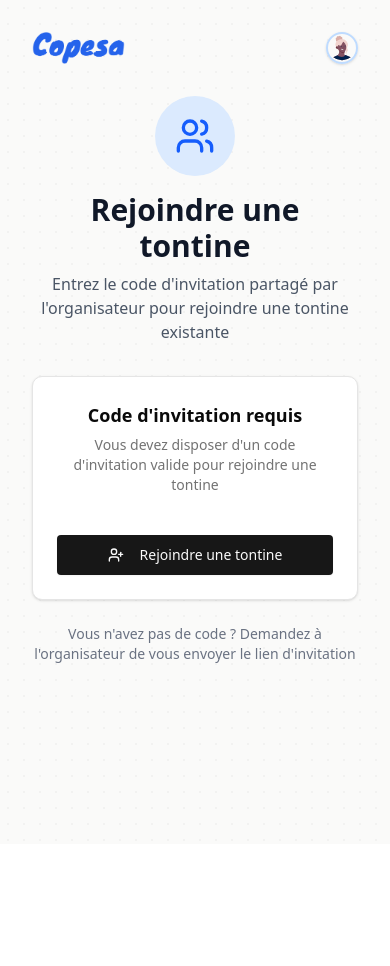
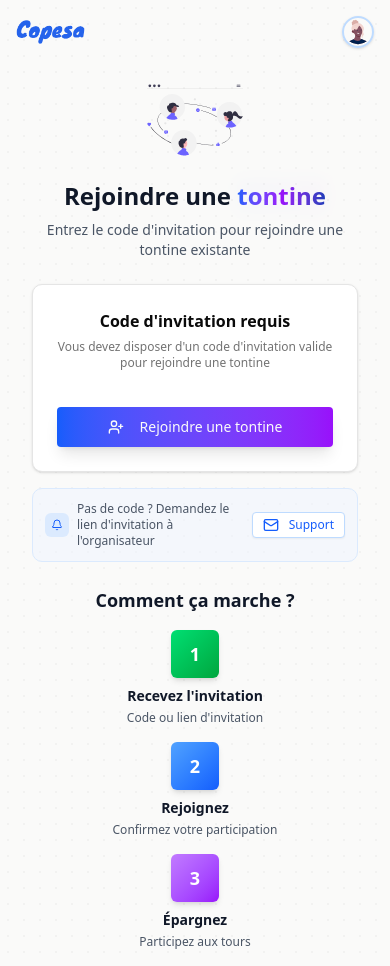
Before and after one commit to rpams/tontine-web, a Next.js app: page /tontines in a window 390 px wide. Before the commit the page ends 844 px from the top, so only its background shows below. Built offline with nearby package versions, Linux system fonts and the light colour scheme.

Commit message:
update responsive design - ui update

```diff
--- a/app/tontines/page.tsx
+++ b/app/tontines/page.tsx
@@ -33,7 +33,8 @@ import {
   UserPlus,
   Search,
   Key,
-  ExternalLink
+  ExternalLink,
+  Mail
 } from "lucide-react";
 import { useSearchParams } from "next/navigation";
 
@@ -96,11 +97,11 @@ function TontineContent() {
 
   return (
     <div className="min-h-screen bg-stone-50/90" style={{backgroundImage: 'radial-gradient(circle, rgba(0,0,0,0.03) 1px, transparent 1px)', backgroundSize: '16px 16px'}}>
-      <main className="container mx-auto px-8 py-8">
+      <main className="container mx-auto px-4 sm:px-6 lg:px-8 py-4 sm:py-6 lg:py-8">
         {/* Header */}
-        <div className="flex items-center justify-between mb-8">
-          <div className="flex items-center space-x-3">
-            <img src="/images/logo.png" alt="Tontine" className="h-8 w-auto" />
+        <div className="flex items-center justify-between mb-6 sm:mb-8">
+          <div className="flex items-center space-x-2 sm:space-x-3">
+            <img src="/images/logo.png" alt="Tontine" className="h-6 sm:h-8 w-auto" />
           </div>
 
           <Popover>
@@ -141,34 +142,44 @@ function TontineContent() {
           </Popover>
         </div>
 
+        {/* Hero Section */}
+        <div className="text-center mb-6 sm:mb-8">
+          <div className="relative">
+            <div className="w-24 h-24 sm:w-32 sm:h-32 mx-auto mb-3 sm:mb-4">
+              <img src="/images/community.svg" alt="Community" className="w-full h-full" />
+            </div>
+          </div>
+          <h1 className="text-2xl sm:text-3xl font-bold text-gray-900 font-poppins mb-2 sm:mb-3">
+            Rejoindre une {" "}
+            <span className="relative">
+              <span className="bg-gradient-to-r from-blue-600 via-purple-600 to-blue-800 bg-clip-text text-transparent">tontine</span>
+              <div className="absolute inset-0 bg-gradient-to-r from-blue-600/20 to-purple-600/20 blur-sm -z-10"></div>
+            </span>
+            {/* <span className="bg-gradient-to-r from-blue-600 to-purple-600 bg-clip-text text-transparent">tontine</span> */}
+          </h1>
+          <p className="text-sm sm:text-base text-gray-600 max-w-xl mx-auto px-4">
+            Entrez le code d'invitation pour rejoindre une tontine existante
+          </p>
+        </div>
+
         {/* Main Content */}
         <div className="max-w-2xl mx-auto">
-          <div className="text-center mb-8">
-            <div className="w-20 h-20 bg-blue-100 rounded-full flex items-center justify-center mx-auto mb-4">
-              <Users className="w-10 h-10 text-blue-600" />
-            </div>
-            <h2 className="text-3xl font-bold text-gray-900 font-poppins mb-2">Rejoindre une tontine</h2>
-            <p className="text-gray-600 max-w-md mx-auto">
-              Entrez le code d'invitation partagé par l'organisateur pour rejoindre une tontine existante
-            </p>
-          </div>
-
-          <Card className="mb-6">
-            <CardHeader className="text-center pb-4">
-              <CardTitle className="text-lg font-semibold">Code d'invitation requis</CardTitle>
-              <CardDescription>
+          <Card className="mb-4 sm:mb-6 mx-4 sm:mx-0">
+            <CardHeader className="text-center pb-3 sm:pb-4">
+              <CardTitle className="text-base sm:text-lg font-semibold">Code d'invitation requis</CardTitle>
+              <CardDescription className="text-xs sm:text-sm">
                 Vous devez disposer d'un code d'invitation valide pour rejoindre une tontine
               </CardDescription>
             </CardHeader>
             <CardContent className="text-center">
               <Dialog open={isDialogOpen} onOpenChange={setIsDialogOpen}>
                 <DialogTrigger asChild>
-                  <Button className="w-full max-w-xs" size="lg">
+                  <Button className="w-full max-w-sm bg-gradient-to-r from-blue-600 to-purple-600 hover:from-blue-700 hover:to-purple-700 shadow-lg transform hover:scale-105 transition-all duration-200" size="lg">
                     <UserPlus className="w-5 h-5 mr-2" />
-                    Rejoindre une tontine
+                    <span className="font-medium">Rejoindre une tontine</span>
                   </Button>
                 </DialogTrigger>
-                <DialogContent className="sm:max-w-md">
+                  <DialogContent className="sm:max-w-md">
                   {!isSuccess ? (
                     <>
                       <DialogHeader>
@@ -187,7 +198,7 @@ function TontineContent() {
                             value={inviteCode}
                             onChange={(e) => {
                               setInviteCode(e.target.value);
-                              setError(""); // Clear error when typing
+                              setError("");
                             }}
                             className={`text-center font-mono text-lg tracking-wider uppercase ${
                               error ? "border-red-500 focus:border-red-500 focus:ring-red-500" : ""
@@ -281,10 +292,52 @@ function TontineContent() {
             </CardContent>
           </Card>
 
-          <div className="text-center text-sm text-gray-500">
-            <p>
-              Vous n'avez pas de code ? Demandez à l'organisateur de vous envoyer le lien d'invitation
-            </p>
+          {/* Help Section */}
+          <div className="bg-blue-50/50 border border-blue-100 rounded-xl p-3 sm:p-4 mx-4 sm:mx-0 mb-6">
+            <div className="flex items-center space-x-2 sm:space-x-3">
+              <div className="w-6 h-6 sm:w-7 sm:h-7 bg-blue-100 rounded-lg flex items-center justify-center flex-shrink-0">
+                <Bell className="w-3 h-3 sm:w-4 sm:h-4 text-blue-600" />
+              </div>
+              <div className="flex-1 min-w-0">
+                <p className="text-xs sm:text-sm text-gray-600">
+                  Pas de code ? Demandez le lien d'invitation à l'organisateur
+                </p>
+              </div>
+              <Button variant="outline" size="sm" className="text-blue-600 border-blue-200 hover:bg-blue-50 text-xs px-2 py-1 h-auto">
+                <Mail className="w-3 h-3 mr-1" />
+                Support
+              </Button>
+            </div>
+          </div>
+
+          {/* How it works */}
+          <div className="max-w-3xl mx-auto px-4">
+            <h2 className="text-lg sm:text-xl font-bold text-center text-gray-900 mb-4 sm:mb-6">Comment ça marche ?</h2>
+            <div className="grid grid-cols-1 sm:grid-cols-3 gap-4 sm:gap-6">
+              <div className="text-center">
+                <div className="w-12 h-12 bg-gradient-to-br from-green-400 to-green-600 rounded-lg flex items-center justify-center mx-auto mb-2 shadow-md">
+                  <span className="text-lg font-bold text-white">1</span>
+                </div>
+                <h3 className="text-sm font-semibold text-gray-900 mb-1">Recevez l'invitation</h3>
+                <p className="text-xs text-gray-600">Code ou lien d'invitation</p>
+              </div>
+
+              <div className="text-center">
+                <div className="w-12 h-12 bg-gradient-to-br from-blue-400 to-blue-600 rounded-lg flex items-center justify-center mx-auto mb-2 shadow-md">
+                  <span className="text-lg font-bold text-white">2</span>
+                </div>
+                <h3 className="text-sm font-semibold text-gray-900 mb-1">Rejoignez</h3>
+                <p className="text-xs text-gray-600">Confirmez votre participation</p>
+              </div>
+
+              <div className="text-center">
+                <div className="w-12 h-12 bg-gradient-to-br from-purple-400 to-purple-600 rounded-lg flex items-center justify-center mx-auto mb-2 shadow-md">
+                  <span className="text-lg font-bold text-white">3</span>
+                </div>
+                <h3 className="text-sm font-semibold text-gray-900 mb-1">Épargnez</h3>
+                <p className="text-xs text-gray-600">Participez aux tours</p>
+              </div>
+            </div>
           </div>
         </div>
       </main>
```
Also changed, not shown: public/images/community.svg (added).
